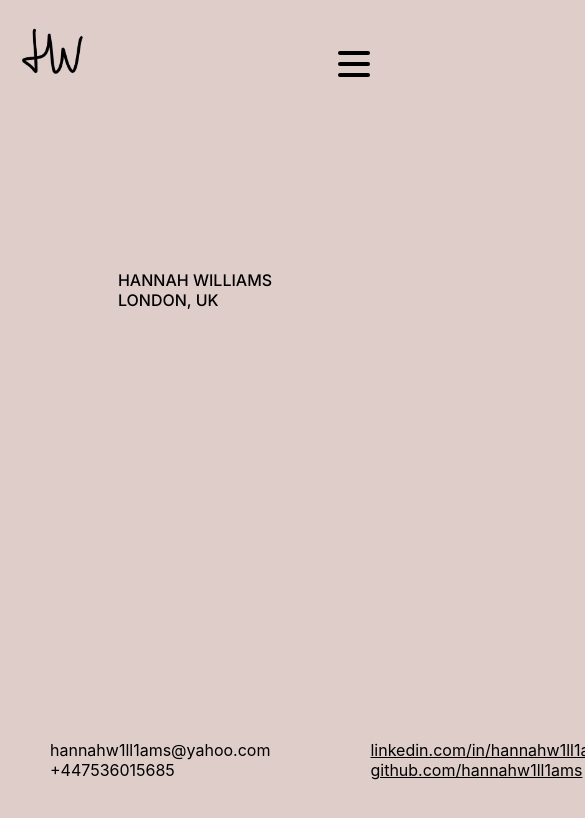
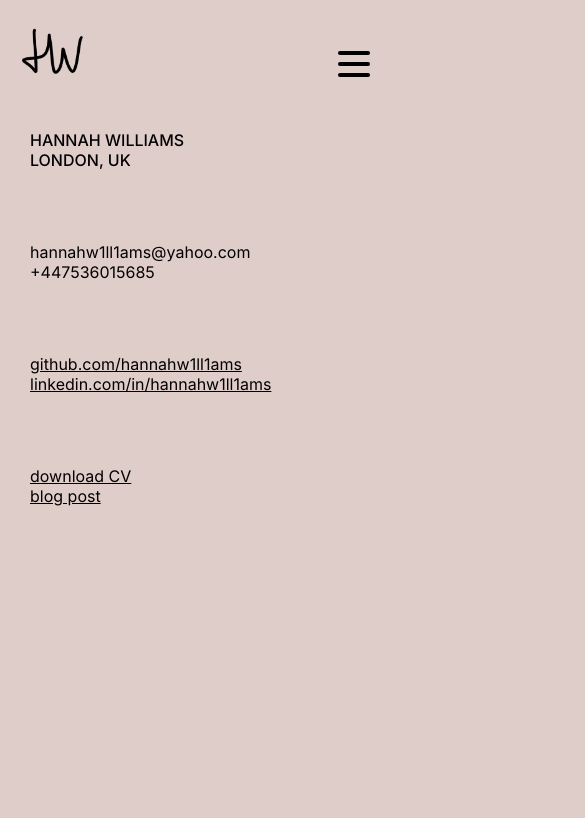
Before and after one commit to hannahw1ll1ams/portfolio, a React (Create React App) app: page /contact in a window 390 px wide. Shown: the top 818 px of the page, 585 px wide, since content can reach past the window. Built offline with nearby package versions, Linux system fonts and the light colour scheme.

Commit message:
contact page responsive

```diff
--- a/src/Pages/ContactPage.js
+++ b/src/Pages/ContactPage.js
@@ -4,37 +4,27 @@ import pdf from "../Documents/HannahWilliamsCV.pdf"
 
 export default function IllustrationsPageContactPage() {
     return (
-        <div className="contactContainer">
-
-            <div className="horizontal">
-                <div className="nameLocation">
+        <div class="parent">
+            <div className="nameLocation alignment">
                 <p>HANNAH WILLIAMS</p>
                 <p>LONDON, UK</p>
             </div>
-                {/* <div className="info">
-                    <p>I am a developer with a passion for design. <br /> I combine these disciplines to deliver visually appealing, intuitive and high-quality digital experiences.</p>
-                </div> */}
-            </div>
 
-            <div className="contactInformation alignment">
-                <div className="block">
-                    <div className="alignment">
+            <div className="email alignment contactText">
                 <p>hannahw1ll1ams@yahoo.com</p>
                 <p>+447536015685</p>
             </div>
+
+            <div className="github alignment contactText">
+                <a target="_blank" href="https://github.com/hannahw1ll1ams">github.com/hannahw1ll1ams</a>
+                <a target="_blank" href="https://linkedin.com/in/hannahw1ll1ams" >linkedin.com/in/hannahw1ll1ams</a>
             </div>
-                <div className="block">
-                    <div className="alignment">
-                        <a target="_blank" href="https://linkedin.com/in/hannahw1ll1ams" >linkedin.com/in/hannahw1ll1ams</a>
-                        <br />
-                        <a target="_blank" href="https://github.com/hannahw1ll1ams">github.com/hannahw1ll1ams</a>
+
+            <div className="cv alignment contactText">
+                <a className="mediaLink" href={pdf}>download CV</a>
+                <a target="_blank" className="mediaLink" href="https://medium.com/footasylum-tech/how-i-got-here-hannah-williams-software-engineer-7068c9216722">blog post</a>
             </div>
-                </div>
-                <div className="block">
-                    <a className="mediaLink" href={pdf}>download CV</a>
-                    <a target="_blank" className="mediaLink" href="https://medium.com/footasylum-tech/how-i-got-here-hannah-williams-software-engineer-7068c9216722">Blog post</a>
-                </div>
-            </div>
+
         </div>
     );
 }
--- a/src/css/Sub-pages/illustrations.css
+++ b/src/css/Sub-pages/illustrations.css
@@ -2,14 +2,12 @@
     display: flex;
     justify-content: space-between;
     padding: 30px 30px 80px 30px;
-    /* background-color: #fd1414; */
 }
 .bottomText {
     display: flex;
     justify-content: space-between;
     padding: 80px 30px 30px 30px;
 }
-
 .imageKeyWords {
     font-size: 22px;
     font-family: 'Italic';
--- a/src/css/contactPage.css
+++ b/src/css/contactPage.css
@@ -1,16 +1,4 @@
-/* .outerContainer {
-    height: 625px;
-    background: #B6B8AB;
-}
-
-.contactContainer {
-    height: 625px;
-    display: flex;
-    flex-direction: column;
-    justify-content: center;
-}*/
-
-.mediaLink {
+/* .mediaLink {
    text-align: start;
 }
 
@@ -53,11 +41,81 @@
     text-align: start;
     display: flex;
     flex-direction: column;
-    /* align-items: center; */
+            //align-items: center;
     padding: 50px;
     width: 250px;
 }
 
 .alignment {
     text-align: start;
+} */
+
+.parent {
+    display: grid;
+    grid-template-columns: repeat(5, 1fr);
+    grid-template-rows: repeat(5, 1fr);
+    grid-column-gap: 0px;
+    grid-row-gap: 0px;
+    /* height: 100%; */
+    grid-row-gap: 35%;
 }
+
+.nameLocation { grid-area: 3 / 3 / 4 / 4; }
+.email { grid-area: 5 / 1 / 6 / 2; }
+.github { grid-area: 5 / 3 / 6 / 4; }
+.cv { grid-area: 5 / 5 / 6 / 6; }
+
+.alignment {
+    display: flex;
+    flex-direction: column;
+    /* height: 400px; */
+
+    text-align: start;
+    padding: 20px 0px 20px 20px;
+}
+
+.nameLocation {
+    font-family: "Medium";
+}
+
+.contactText {
+    font-family: "Regular";
+}
+
+@media screen and (max-width: 900px) {
+    .parent {
+        display: grid;
+        grid-template-columns: repeat(5, 1fr);
+        grid-template-rows: repeat(5, 1fr);
+        grid-column-gap: 0px;
+        grid-row-gap: 12px;
+        }
+
+        .nameLocation { grid-area: 1 / 1 / 2 / 2; }
+        .email { grid-area: 2 / 1 / 3 / 2; }
+        .github { grid-area: 3 / 1 / 4 / 2; }
+        .cv { grid-area: 4 / 1 / 5 / 2; }
+
+        .alignment {
+            padding: 30px;
+        }
+}
+
+@media screen and (max-height: 870px) {
+    .parent {
+        display: grid;
+        grid-template-columns: repeat(5, 1fr);
+        grid-template-rows: repeat(5, 1fr);
+        grid-column-gap: 0px;
+        grid-row-gap: 12px;
+        }
+
+        .nameLocation { grid-area: 1 / 1 / 2 / 2; }
+        .email { grid-area: 2 / 1 / 3 / 2; }
+        .github { grid-area: 3 / 1 / 4 / 2; }
+        .cv { grid-area: 4 / 1 / 5 / 2; }
+
+        .alignment {
+            padding: 30px;
+        }
+}
```
Also changed, not shown: src/App.css (line endings or trailing spaces). Lines whose indentation alone changed are shown as unchanged.
